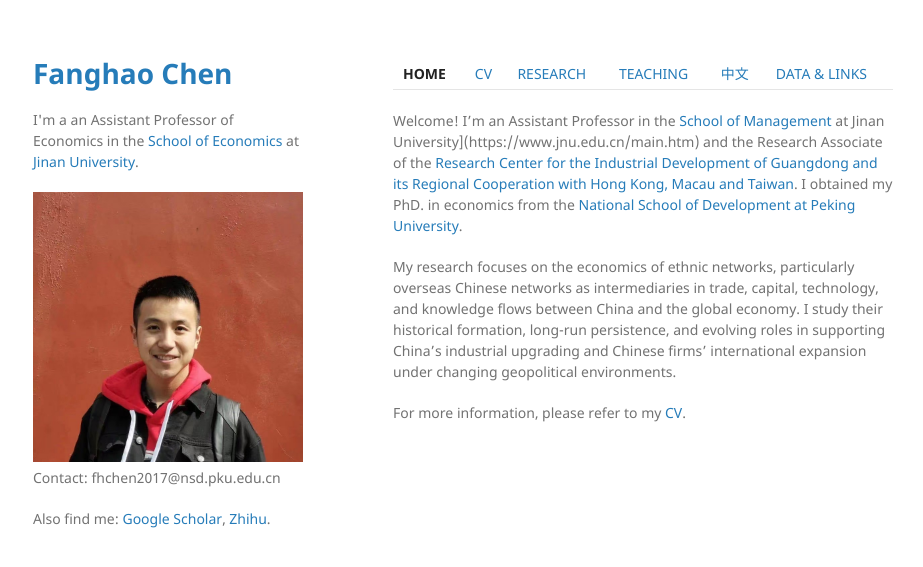
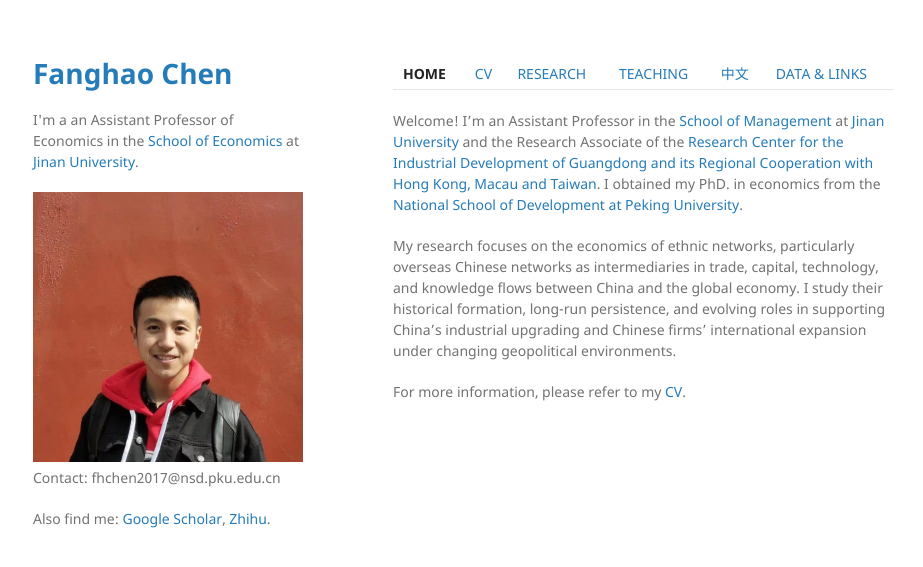
Before and after one commit to FanghaoChen/homepage, a Jekyll site: the page built from index.md, in a window 1280 px wide. Shown: the top 567 px of the page, without its empty margins (177-1100 px from the left). Built offline with Jekyll 4.4.1, drawn with Linux system fonts in a browser that asks for light colours.

Commit message:
Update index.md

```diff
--- a/index.md
+++ b/index.md
@@ -5,7 +5,7 @@ layout: default
 
 [**HOME**](./index.md) | [CV](./assets/CV_FanghaoChen_240916.pdf) | [RESEARCH](./research.md) | [TEACHING](./teaching.md) | [中文](./chinesepage.md) | [DATA & LINKS](./links.md)
 
-Welcome! I'm an Assistant Professor in the [School of Management](https://ms.jnu.edu.cn/) at Jinan University](https://www.jnu.edu.cn/main.htm) and the Research Associate of the [Research Center for the Industrial Development of Guangdong and its Regional Cooperation with Hong Kong, Macau and Taiwan](https://ogo.jnu.edu.cn/). I obtained my PhD. in economics from the [National School of Development at Peking University](https://www.nsd.pku.edu.cn/).
+Welcome! I'm an Assistant Professor in the [School of Management](https://ms.jnu.edu.cn/) at [Jinan University](https://www.jnu.edu.cn/main.htm) and the Research Associate of the [Research Center for the Industrial Development of Guangdong and its Regional Cooperation with Hong Kong, Macau and Taiwan](https://ogo.jnu.edu.cn/). I obtained my PhD. in economics from the [National School of Development at Peking University](https://www.nsd.pku.edu.cn/).
 
 My research focuses on the economics of ethnic networks, particularly overseas Chinese networks as intermediaries in trade, capital, technology, and knowledge flows between China and the global economy. I study their historical formation, long-run persistence, and evolving roles in supporting China’s industrial upgrading and Chinese firms’ international expansion under changing geopolitical environments.
 
```
